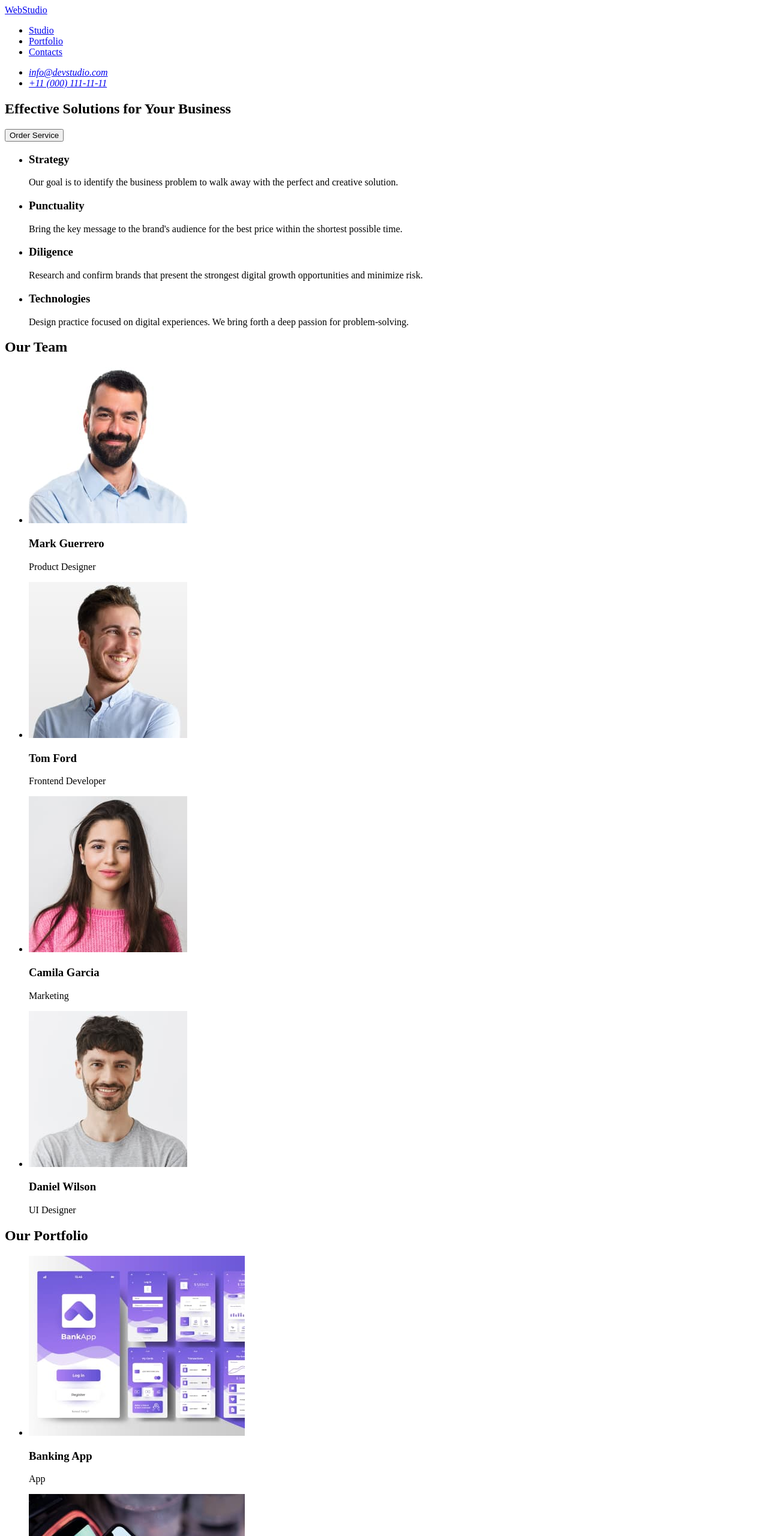
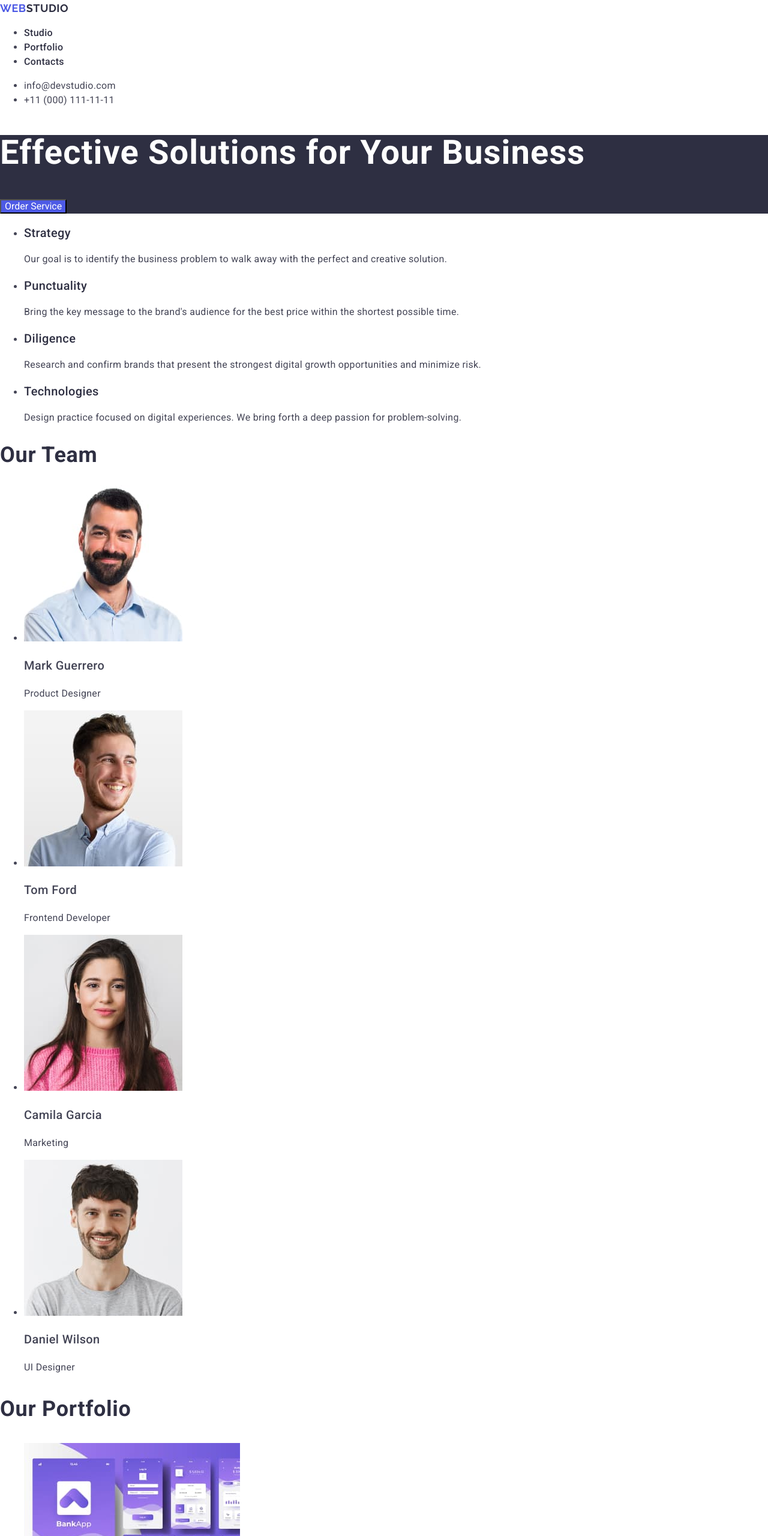
Before and after one commit to Yura-Radovets/goit-markup-hw-02, a plain HTML site: page index.html in a window 1280 px wide. Shown: the top 2560 px of the page at 60% size. Drawn offline with nearby package versions, Linux system fonts and the light colour scheme.

Commit message:
commit message

```diff
--- a/css/styles.css
+++ b/css/styles.css
@@ -0,0 +1,187 @@
+body {
+    font-family: "Roboto", sans-serif;
+    color: #434455;
+    background-color: #FFFFFF;
+}
+
+.logo {
+    font-family: "Raleway", sans-serif;
+        font-weight: 700;
+        font-size: 18px;
+        line-height: 1.5;
+        letter-spacing: 0.03em;
+        text-transform: uppercase;
+        color: #4d5ae5;
+        text-decoration: none;
+}
+
+.logo-part {
+    font-family: "Raleway", sans-serif;
+        font-weight: 700;
+        font-size: 18px;
+        line-height: 1.5;
+        letter-spacing: 0.03em;
+        text-transform: uppercase;
+        color: #2e2f42;
+        text-decoration: none;
+}
+
+.navigation li a {
+        font-weight: 500;
+        font-size: 16px;
+        line-height: 1.5;
+        letter-spacing: 0.02em;
+        color: #2e2f42;
+        text-decoration: none;
+}
+
+.navigation-title:hover, .navigation-title:focus {
+    color: #404bbf;
+}
+
+.contact-title {
+    font-style: normal;
+}
+
+.contact-title li a {
+        font-size: 16px;
+        font-weight: 400;
+        line-height: 1.5;
+        letter-spacing: 0.02em;
+        color: #434455;
+        text-decoration: none;
+}
+
+.contact-info:hover {
+    color: #404bbf;
+}
+
+.contact-info:focus {
+    color: #404bbf;
+}
+
+.main-page-text-title {
+        font-size: 56px;
+        font-weight: 700;
+        line-height: 1.07;
+        letter-spacing: 0.02em;
+}
+
+.main-page-section-title {
+background-color: #2E2F42
+}
+
+.main-page-text-title {
+    color: #FFFFFF;
+}
+
+.main-page-button {
+    background-color: #4D5AE5;
+    color: #FFFFFF;
+    cursor: pointer;
+}
+
+.main-page-button:hover {
+    background-color: #404bbf;
+    color: #FFFFFF;
+}
+
+.main-page-title-achievement {
+        font-size: 20px;
+        font-weight: 500;
+        line-height: 1.2;
+        letter-spacing: 0.02em;
+        text-align: left;
+        color: #2E2F42;
+}
+
+.main-page-description {
+        font-size: 16px;
+        font-weight: 400;
+        line-height: 1.5;
+        letter-spacing: 0.02em;
+        text-align: left;
+}
+
+.main-page-title-team {
+        font-size: 36px;
+        font-weight: 700;
+        line-height: 1.15;
+        letter-spacing: 0.02em;
+        color: #2E2F42;
+}
+
+.main-page-title-team-name {
+        font-size: 20px;
+        font-weight: 500;
+        line-height: 1.5;
+        letter-spacing: 0.02em;
+}
+
+.main-page-title-team-desc {
+        font-size: 16px;
+        font-weight: 400;
+        line-height: 1.5;
+        letter-spacing: 0.02em;
+}
+
+.main-page-title-portfolio {
+        font-size: 36px;
+        font-weight: 700;
+        line-height: 1.5;
+        letter-spacing: 0.02em;
+        color: #2E2F42;
+}
+
+.main-page-title-porfolio-name {
+    font-size: 20px;
+    font-weight: 500;
+    line-height: 1.5;
+    letter-spacing: 0.02em;
+    color: #2E2F42;
+}
+
+.main-page-title-porfolio-desc {
+        font-size: 16px;
+        font-weight: 400;
+        line-height: 1.5;
+        letter-spacing: 0.02em;
+        color: #434455;
+}
+
+.footer-section {
+    background-color: #2E2F42;
+}
+
+
+
+.footer-desc {
+    color: #F4F4FD;
+    font-family: Roboto;
+        font-size: 16px;
+        font-weight: 400;
+        line-height: 1.5;
+        letter-spacing: 0.02em;
+}
+
+.logo-footer {
+    font-family: "Raleway", sans-serif;
+    font-weight: 700;
+    font-size: 18px;
+    line-height: 1.5;
+    letter-spacing: 0.03em;
+    text-transform: uppercase;
+    color: #4d5ae5;
+    text-decoration: none;
+}
+
+.logo-part-footer {
+    font-family: "Raleway", sans-serif;
+    font-weight: 700;
+    font-size: 18px;
+    line-height: 1.5;
+    letter-spacing: 0.03em;
+    text-transform: uppercase;
+    color: #F4F4FD;
+    text-decoration: none;
+}
--- a/index.html
+++ b/index.html
@@ -4,6 +4,13 @@
     <meta charset="UTF-8" />
     <meta name="viewport" content="width=device-width, initial-scale=1.0" />
     <title>WebStudio</title>
+    <link
+      rel="stylesheet"
+      href="https://cdnjs.cloudflare.com/ajax/libs/modern-normalize/2.0.0/modern-normalize.css"
+      integrity="sha512-gA2Bvu0/hw4oj0Lp8ZHjK+o3S4BE5m8d/wNVy6ktKLhHKPpWLQwv9ixzuWirWOakoJqlBdePq2NhoCaUOQ5npQ=="
+      crossorigin="anonymous"
+      referrerpolicy="no-referrer"
+    />
     <link rel="stylesheet" href="./css/styles.css" />
     <link rel="preconnect" href="https://fonts.googleapis.com" />
     <link rel="preconnect" href="https://fonts.gstatic.com" crossorigin />
@@ -15,60 +22,72 @@
   <body>
     <header>
       <nav>
-        <a href="./index.html">WebStudio</a>
-        <ul>
-          <li><a href="#">Studio</a></li>
-          <li><a href="#">Portfolio</a></li>
-          <li><a href="#">Contacts</a></li>
+        <a class="logo" href="./index.html"
+          >Web<span class="logo-part">Studio</span></a
+        >
+        <ul class="navigation">
+          <li><a href="#" class="navigation-title">Studio</a></li>
+          <li><a href="#" class="navigation-title">Portfolio</a></li>
+          <li><a href="#" class="navigation-title">Contacts</a></li>
         </ul>
       </nav>
-      <address>
+      <address class="contact-title">
         <ul>
-          <li><a href="mailto:info@devstudio.com">info@devstudio.com</a></li>
-          <li><a href="tel:+110001111111">+11 (000) 111-11-11</a></li>
+          <li>
+            <a href="mailto:info@devstudio.com" class="contact-info"
+              >info@devstudio.com</a
+            >
+          </li>
+          <li>
+            <a href="tel:+110001111111" class="contact-info"
+              >+11 (000) 111-11-11</a
+            >
+          </li>
         </ul>
       </address>
     </header>
     <main>
-      <section>
-        <h1>Effective Solutions for Your Business</h1>
-        <button type="button">Order Service</button>
+      <section class="main-page-section-title">
+        <h1 class="main-page-text-title">
+          Effective Solutions for Your Business
+        </h1>
+        <button type="button" class="main-page-button">Order Service</button>
       </section>
-      <section>
+      <section class="main-page-section-achievement">
         <h2 hidden>Our Achievement</h2>
-        <ul>
-          <li>
-            <h3>Strategy</h3>
-            <p>
+        <ul class="main-page-achievement">
+          <li class="main-page-achievement-desc">
+            <h3 class="main-page-title-achievement">Strategy</h3>
+            <p class="main-page-description">
               Our goal is to identify the business problem to walk away with the
               perfect and creative solution.
             </p>
           </li>
-          <li>
-            <h3>Punctuality</h3>
-            <p>
+          <li class="main-page-achievement-desc">
+            <h3 class="main-page-title-achievement">Punctuality</h3>
+            <p class="main-page-description">
               Bring the key message to the brand's audience for the best price
               within the shortest possible time.
             </p>
           </li>
-          <li>
-            <h3>Diligence</h3>
-            <p>
+          <li class="main-page-achievement-desc">
+            <h3 class="main-page-title-achievement">Diligence</h3>
+            <p class="main-page-description">
               Research and confirm brands that present the strongest digital
               growth opportunities and minimize risk.
             </p>
           </li>
-          <li>
-            <h3>Technologies</h3>
-            <p>
+          <li class="main-page-achievement-desc">
+            <h3 class="main-page-title-achievement">Technologies</h3>
+            <p class="main-page-description">
               Design practice focused on digital experiences. We bring forth a
               deep passion for problem-solving.
             </p>
           </li>
         </ul>
       </section>
-      <section>
-        <h2>Our Team</h2>
+      <section class="main-page-section-team">
+        <h2 class="main-page-title-team">Our Team</h2>
         <ul>
           <li>
             <img
@@ -77,8 +96,8 @@
               width="264"
               height="260"
             />
-            <h3>Mark Guerrero</h3>
-            <p>Product Designer</p>
+            <h3 class="main-page-title-team-name">Mark Guerrero</h3>
+            <p class="main-page-title-team-desc">Product Designer</p>
           </li>
           <li>
             <img
@@ -87,8 +106,8 @@
               width="264"
               height="260"
             />
-            <h3>Tom Ford</h3>
-            <p>Frontend Developer</p>
+            <h3 class="main-page-title-team-name">Tom Ford</h3>
+            <p class="main-page-title-team-desc">Frontend Developer</p>
           </li>
           <li>
             <img
@@ -97,8 +116,8 @@
               width="264"
               height="260"
             />
-            <h3>Camila Garcia</h3>
-            <p>Marketing</p>
+            <h3 class="main-page-title-team-name">Camila Garcia</h3>
+            <p class="main-page-title-team-desc">Marketing</p>
           </li>
           <li>
             <img
@@ -107,13 +126,13 @@
               width="264"
               height="260"
             />
-            <h3>Daniel Wilson</h3>
-            <p>UI Designer</p>
+            <h3 class="main-page-title-team-name">Daniel Wilson</h3>
+            <p class="main-page-title-team-desc">UI Designer</p>
           </li>
         </ul>
       </section>
-      <section>
-        <h2>Our Portfolio</h2>
+      <section class="main-page-section-portfolio">
+        <h2 class="main-page-title-portfolio">Our Portfolio</h2>
         <ul>
           <li>
             <img
@@ -122,8 +141,8 @@
               width="360"
               height="300"
             />
-            <h3>Banking App</h3>
-            <p>App</p>
+            <h3 class="main-page-title-porfolio-name">Banking App</h3>
+            <p class="main-page-title-porfolio-desc">App</p>
           </li>
           <li>
             <img
@@ -132,8 +151,8 @@
               width="360"
               height="300"
             />
-            <h3>Cashless Payment</h3>
-            <p>Marketing</p>
+            <h3 class="main-page-title-porfolio-name">Cashless Payment</h3>
+            <p class="main-page-title-porfolio-desc">Marketing</p>
           </li>
           <li>
             <img
@@ -142,8 +161,8 @@
               width="360"
               height="300"
             />
-            <h3>Meditation App</h3>
-            <p>App</p>
+            <h3 class="main-page-title-porfolio-name">Meditation App</h3>
+            <p class="main-page-title-porfolio-desc">App</p>
           </li>
           <li>
             <img
@@ -152,8 +171,8 @@
               width="360"
               height="300"
             />
-            <h3>Taxi Service</h3>
-            <p>Marketing</p>
+            <h3 class="main-page-title-porfolio-name">Taxi Service</h3>
+            <p class="main-page-title-porfolio-desc">Marketing</p>
           </li>
           <li>
             <img
@@ -162,8 +181,8 @@
               width="360"
               height="300"
             />
-            <h3>Screen Illustrations</h3>
-            <p>Design</p>
+            <h3 class="main-page-title-porfolio-name">Screen Illustrations</h3>
+            <p class="main-page-title-porfolio-desc">Design</p>
           </li>
           <li>
             <img
@@ -172,18 +191,22 @@
               width="360"
               height="300"
             />
-            <h3>Online Courses</h3>
-            <p>Marketing</p>
+            <h3 class="main-page-title-porfolio-name">Online Courses</h3>
+            <p class="main-page-title-porfolio-desc">Marketing</p>
           </li>
         </ul>
       </section>
     </main>
     <footer>
-      <a href="./index.html">WebStudio</a>
-      <p>
-        Increase the flow of customers and sales for your business with digital
-        marketing & growth solutions.
-      </p>
+      <section class="footer-section">
+        <a class="logo-footer" href="./index.html"
+          >Web<span class="logo-part-footer">Studio</span></a
+        >
+        <p class="footer-desc">
+          Increase the flow of customers and sales for your business with
+          digital marketing & growth solutions.
+        </p>
+      </section>
     </footer>
   </body>
 </html>
```
